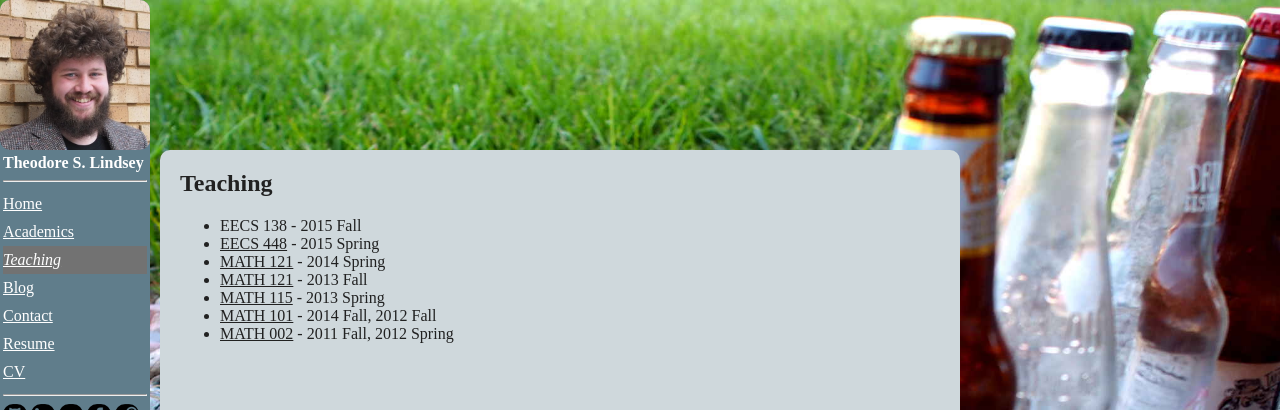
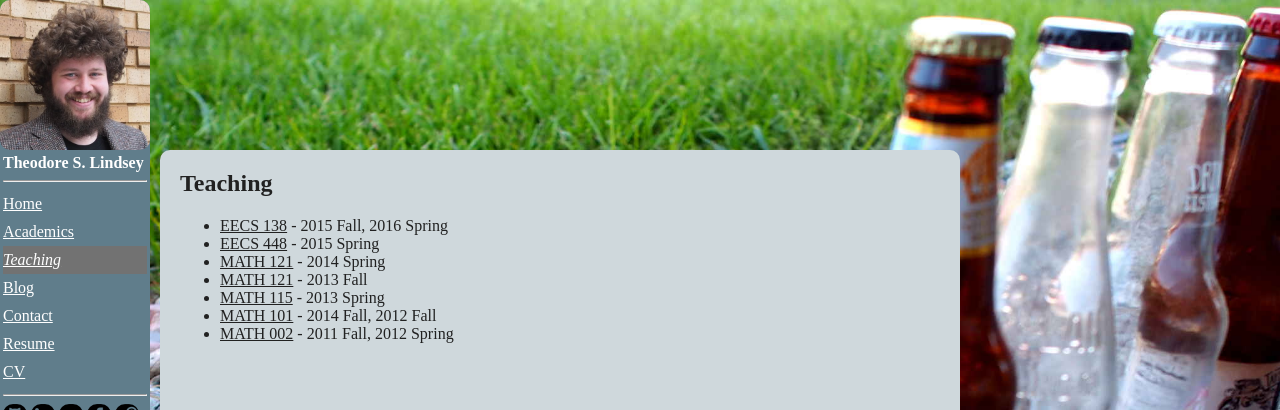
Before and after one commit to RagingRoosevelt/RagingRoosevelt.github.io, a Jekyll site: the page built from teaching/index.html, in a window 1280 px wide. Shown: the top 410 px of the page. Built offline with Jekyll 4.4.1, drawn with Linux system fonts in a browser that asks for light colours.

Commit message:
Updated teaching page.

```diff
--- a/teaching/index.html
+++ b/teaching/index.html
@@ -8,7 +8,7 @@ last_modified_at: 2015-08-21
 <h2>Teaching</h2>
 
 <p><ul>
-    <li>EECS 138 - 2015 Fall
+    <li><a href="https://github.com/RagingRoosevelt/EECS138-DemoPrograms/blob/master/README.md">EECS 138</a> - 2015 Fall, 2016 Spring
     <li><a href="/teaching/2015S-EECS448/">EECS 448</a> - 2015 Spring
     <li><a href="/teaching/2014S-math121/">MATH 121</a> - 2014 Spring
     <li><a href="/teaching/2013F-math121/">MATH 121</a> - 2013 Fall
```
